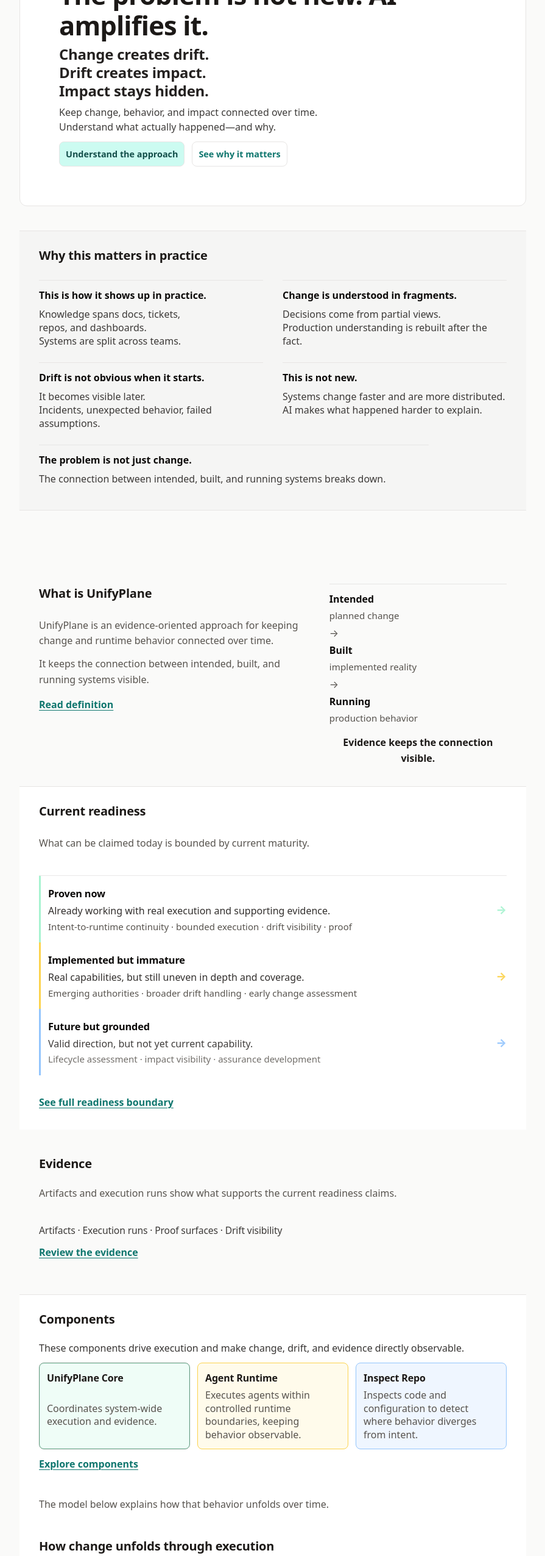
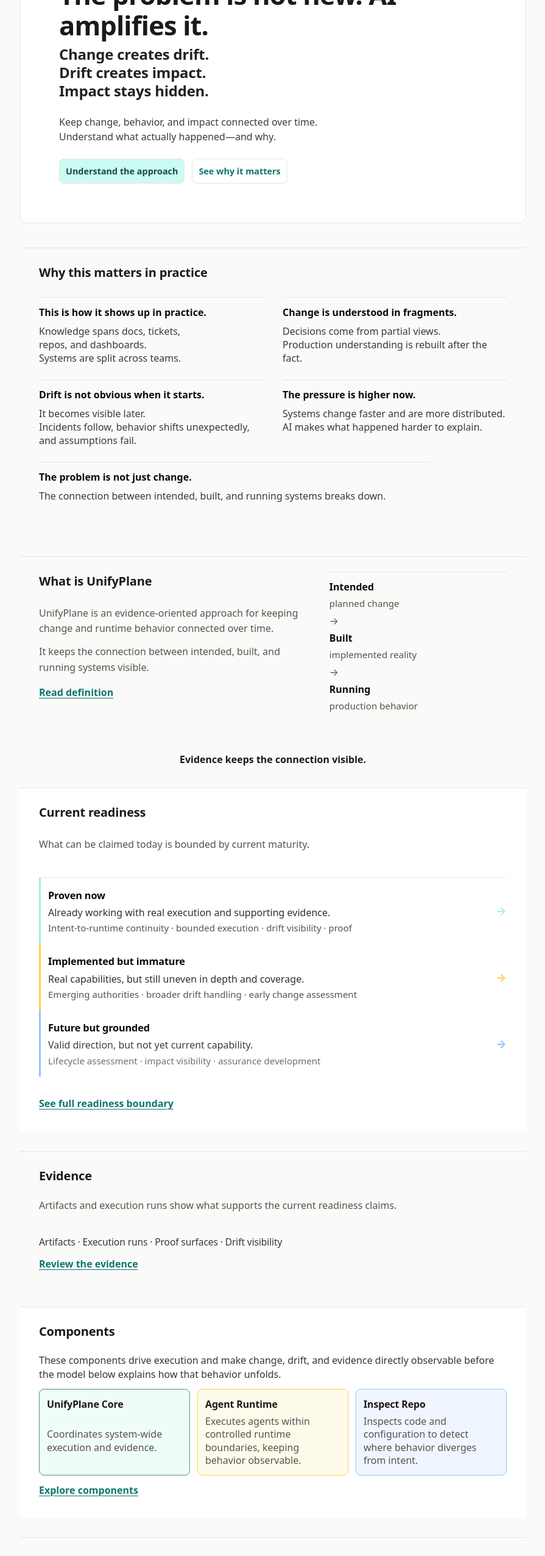
Before and after one commit to shiftby-sg/unifyplane-dev, a Next.js app: page / in a window 1280 px wide. Shown: the part 234-2785 px from the top of the page at 61% size, without its empty margins (192-1087 px from the left). Built offline with nearby package versions, Linux system fonts and the light colour scheme.

Commit message:
Polish homepage story rhythm

```diff
--- a/components/HomeComposition.module.css
+++ b/components/HomeComposition.module.css
@@ -27,12 +27,12 @@
   line-height: 1.2;
   font-weight: 600;
   letter-spacing: -0.02em;
-  margin: 0 0 var(--space-1);
+  margin: 0 0 calc(var(--space-2) * 1.932612);
   max-width: 22ch;
 }
 
 .coreSignal {
-  margin: 0 0 var(--space-2);
+  margin: 0 0 calc(var(--space-4) * 1.45);
   font-size: 1.25rem; /* 20px */
   line-height: 1.26;
   font-weight: 600;
@@ -44,7 +44,7 @@
 }
 
 .identity {
-  margin: 0 0 var(--space-2); /* Mobile: tighter momentum into CTA */
+  margin: 0 0 calc(var(--space-4) * 1.55);
   font-size: 1rem; /* 16px */
   line-height: 1.5;
   font-weight: 400;
@@ -58,7 +58,7 @@
   display: flex;
   flex-wrap: wrap;
   gap: var(--space-3);
-  margin-top: 0;
+  margin-top: calc(var(--space-1) * 1.32);
 }
 
 .ctaPrimary,
@@ -91,9 +91,7 @@
 }
 
 .recognitionBand {
-  background: var(--color-surface-subtle);
   border-top: 1px solid var(--color-border);
-  border-bottom: 1px solid var(--color-border);
   padding: var(--space-6) 0 var(--space-10);
   margin: 0 0 var(--space-12);
 }
@@ -159,6 +157,8 @@
 }
 
 .definitionBand {
+  border-top: 1px solid var(--color-border);
+  padding: var(--space-6) 0 0;
   margin: 0 0 var(--space-8);
 }
 
@@ -195,6 +195,7 @@
   padding-top: var(--space-3);
   max-width: 21rem;
   justify-self: center;
+  justify-items: start;
 }
 
 .modelNode {
@@ -219,10 +220,13 @@
 }
 
 .modelEvidence {
-  margin: var(--space-2) 0 0;
+  margin: var(--space-6) 0 0;
   color: var(--color-fg);
   font-weight: 600;
   text-align: center;
+  grid-column: 1 / -1;
+  justify-self: center;
+  max-width: 60ch;
 }
 
 .bandTitle {
@@ -395,8 +399,9 @@
 }
 
 .evidenceBand {
+  border-top: 1px solid var(--color-border);
   margin: 0 0 var(--space-8);
-  padding: var(--space-2) 0 var(--space-6);
+  padding: var(--space-6) 0 var(--space-6);
 }
 
 .evidenceContent {
@@ -436,6 +441,12 @@
   border-top: 1px solid var(--color-border);
   padding: var(--space-6) 0 var(--space-8);
   margin: 0 0 var(--space-8);
+}
+
+.foundationsBand {
+  border-top: 1px solid var(--color-border);
+  padding: var(--space-6) 0 var(--space-8);
+  margin: 0;
 }
 
 .routeBand .card {
@@ -996,20 +1007,20 @@
     /* Desktop target: 40-44px */
     font-size: 2.5rem; /* 40px */
     line-height: 1.15;
-    margin-bottom: var(--space-2);
+    margin-bottom: calc(var(--space-2) * 1.932612);
     max-width: 24ch;
   }
 
   .coreSignal {
     font-size: 1.375rem; /* 22px */
     line-height: 1.26;
-    margin-bottom: var(--space-2);
+    margin-bottom: calc(var(--space-4) * 1.45);
     max-width: 48ch;
   }
 
   .identity {
     /* Desktop: ~24px before CTA */
-    margin-bottom: var(--space-3);
+    margin-bottom: calc(var(--space-4) * 1.55);
   }
 }
 
@@ -1046,7 +1057,7 @@
     gap: var(--space-8);
   }
   .recognitionBand {
-    margin-bottom: 120px;
+    margin-bottom: var(--space-12);
   }
   .recognitionBlocks {
     grid-template-columns: 1fr 1fr;
--- a/components/HomeComposition.tsx
+++ b/components/HomeComposition.tsx
@@ -214,8 +214,8 @@
                   <span className={styles.modelLabel}>Running</span>
                   <span className={styles.modelDetail}>production behavior</span>
                 </div>
+              </div>
               <p className={styles.modelEvidence}>Evidence keeps the connection visible.</p>
-              </div>
             </div>
           </div>
         </section>
@@ -268,14 +268,14 @@
         </section>
       ) : null}
 
-      <section className={styles.routeBand} data-home-band="routes" aria-label="Onward routes">
+      <section className={styles.routeBand} data-home-band="components" aria-label="Components">
         <div className={styles.bandInner}>
           <div className={styles.routeStack}>
             <section className={styles.routeSection} aria-label="Components">
               {components && components.kind === "summary" ? (
                 <article className={styles.signalPanel}>
                   <h3 className={styles.sectionTitle}>{components.title}</h3>
-                  <p className={styles.signalText}>These components drive execution and make change, drift, and evidence directly observable.</p>
+                  <p className={styles.signalText}>These components drive execution and make change, drift, and evidence directly observable before the model below explains how that behavior unfolds.</p>
                   <div className={styles.componentGrid} aria-label="Operational components">
                     {componentLinks.map((component) => (
                       <Link
@@ -294,10 +294,14 @@
                 </article>
               ) : null}
             </section>
+          </div>
+        </div>
+      </section>
 
       {foundations && foundations.kind === "summary" ? (
+        <section className={styles.foundationsBand} data-home-band="foundations" aria-label="Foundations">
+          <div className={styles.bandInner}>
             <section className={styles.routeSection} aria-label="Foundations">
-                <p className={styles.bandIntro}>The model below explains how that behavior unfolds over time.</p>
               <h3 className={styles.sectionTitle}>{foundations.title}</h3>
               <p className={styles.signalText}>{foundations.description}</p>
               <div className={styles.foundationMap} aria-label="Foundation topics">
@@ -390,10 +394,9 @@
                 See the full model
               </Link>
             </section>
-            ) : null}
-          </div>
           </div>
         </section>
+      ) : null}
     </>
   );
 }
--- a/content/compositions/home.yml
+++ b/content/compositions/home.yml
@@ -25,10 +25,10 @@
         },
         {
           "lead": "Drift is not obvious when it starts.",
-          "body": "It becomes visible later.\nIncidents, unexpected behavior, failed assumptions."
+          "body": "It becomes visible later.\nIncidents follow, behavior shifts unexpectedly, and assumptions fail."
         },
         {
-          "lead": "This is not new.",
+          "lead": "The pressure is higher now.",
           "body": "Systems change faster and are more distributed.\nAI makes what happened harder to explain."
         },
         {
```
Lines whose indentation alone changed are shown as unchanged.
